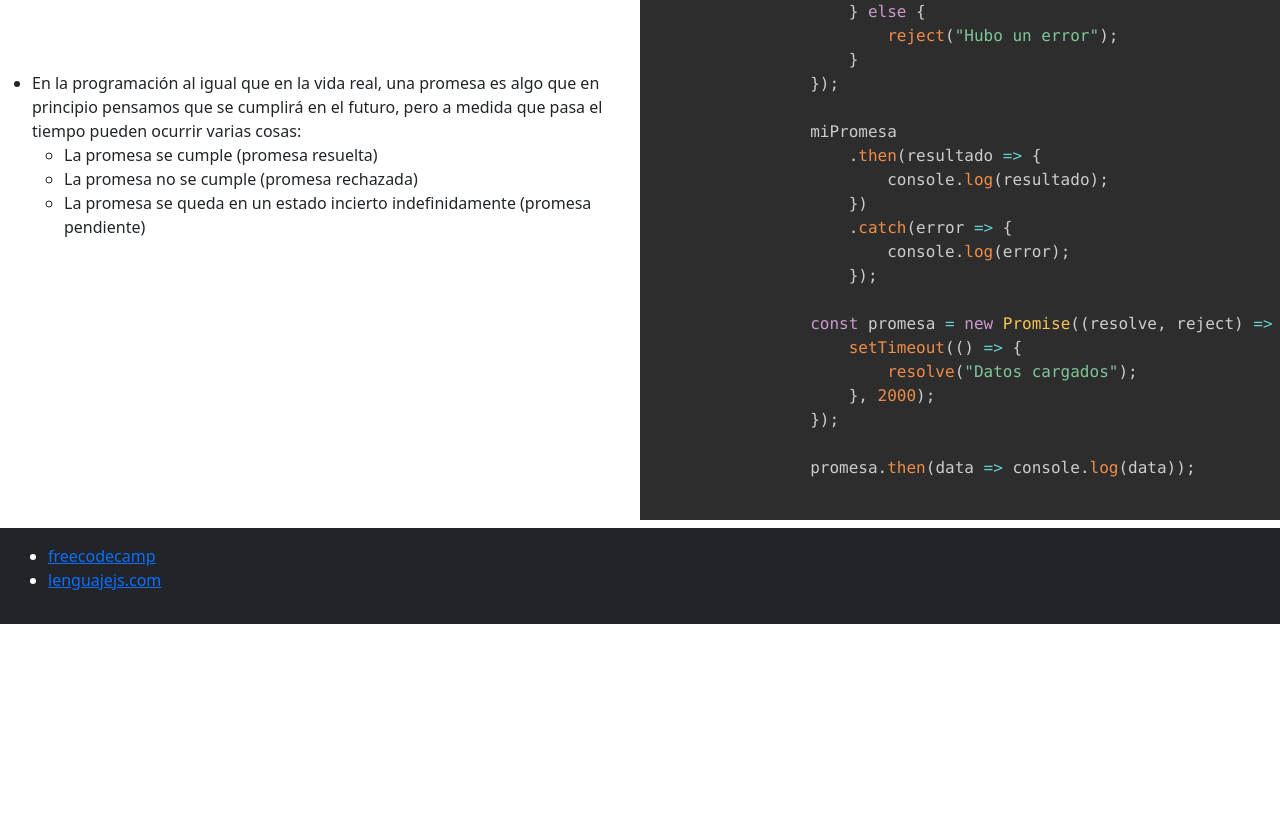
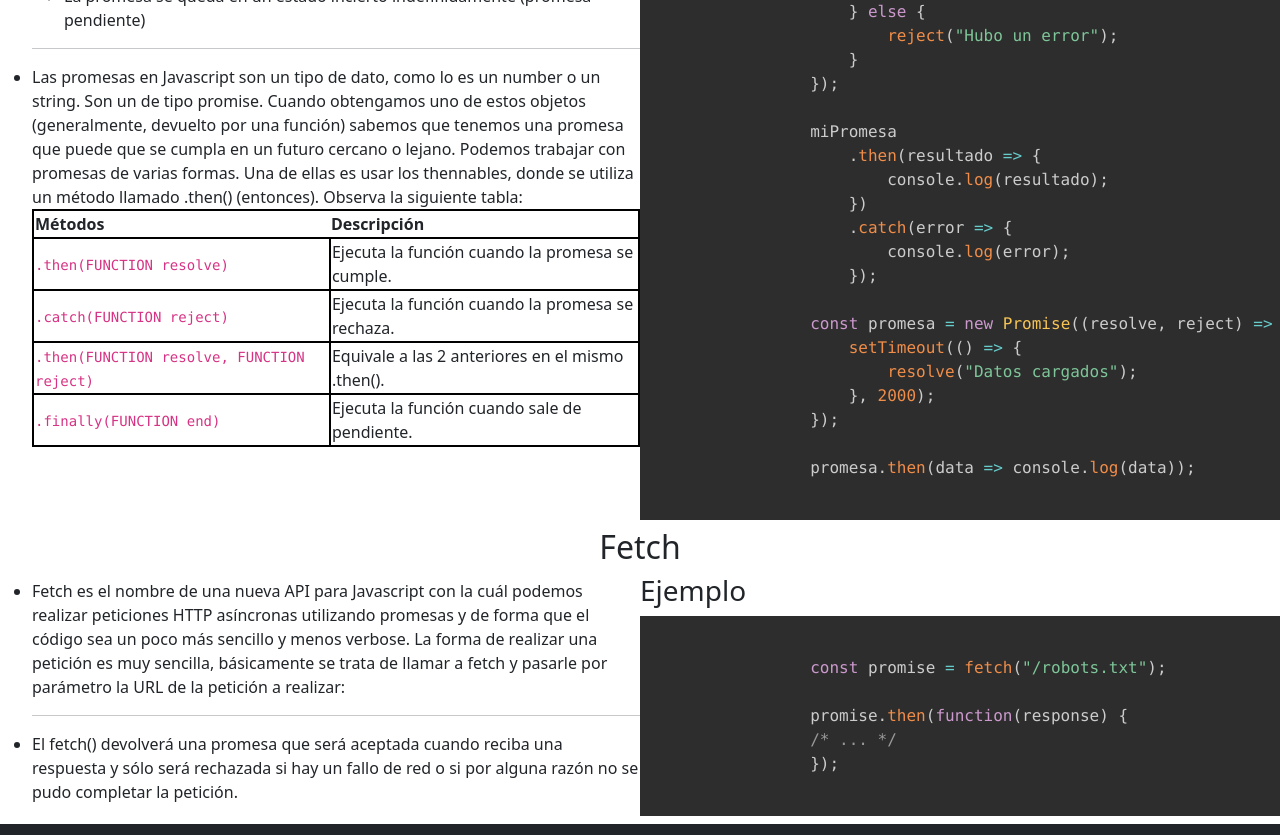
Before and after one commit to Melo-front/tarea2java, a plain HTML site: page index.html in a window 1280 px wide. Shown: the part 1560-2395 px from the top of the page. Before the commit the page ends 2184 px from the top, so only its background shows below. Drawn offline with nearby package versions, Linux system fonts and the light colour scheme.

Commit message:
se arregla el formato del footer

```diff
--- a/css/index.css
+++ b/css/index.css
@@ -0,0 +1,8 @@
+table,tr,td,thead,tbody{
+    border: 2px solid black;
+}
+
+a{
+    text-decoration: none;
+    color: white;
+}
--- a/index.html
+++ b/index.html
@@ -114,8 +114,39 @@
                         <li>La promesa se queda en un estado incierto indefinidamente (promesa pendiente)</li>
                     </ul>
                 </li>
+                <hr>
+                <li>Las promesas en Javascript son un tipo de dato, como lo es un number  o un string. Son un  de tipo promise. Cuando obtengamos uno de estos objetos (generalmente, devuelto por una función) sabemos que tenemos una promesa que puede que se cumpla en un futuro cercano o lejano.
+                Podemos trabajar con promesas de varias formas. Una de ellas es usar los thennables, donde se utiliza un método llamado .then() (entonces). Observa la siguiente tabla:</li>
+            <table class="tabla">
+                <thead>
+                    <tr>
+                        <th>Métodos</th>
+                        <th>Descripción</th>
+                    </tr>
+                </thead>
+                <tbody>
+                    <tr>
+                        <td><code>.then(FUNCTION resolve)</code></td>
+                        <td>Ejecuta la función cuando la promesa se cumple.</td>
+                    </tr>
+                    <tr>
+                        <td><code>.catch(FUNCTION reject)</code></td>
+                        <td>Ejecuta la función cuando la promesa se rechaza.</td>
+                    </tr>
+                    <tr>
+                        <td><code>.then(FUNCTION resolve, FUNCTION reject)</code></td>
+                        <td>Equivale a las 2 anteriores en el mismo .then().</td>
+                    </tr>
+                    <tr>
+                        <td><code>.finally(FUNCTION end)</code></td>
+                        <td>Ejecuta la función cuando sale de pendiente.</td>
+                    </tr>
+                </tbody>
+            </table>
 
             </ul>
+
+
             </div>
         <div class="col-12 col-md-6">
             <div>
@@ -156,11 +187,50 @@
 
     </section>
 
+    <section class="promesas">
+        <div class="d-flex justify-content-center align-items-center">
+            <h2>Fetch</h2>
+        </div>
+        <div class="d-flex flex-column flex-md-row">
+            <div class="d-flex justify-content-center align-items-center">
+            <ul>
+
+                <li>Fetch es el nombre de una nueva API para Javascript con la cuál podemos realizar peticiones HTTP asíncronas utilizando promesas y de forma que el código sea un poco más sencillo y menos verbose. La forma de realizar una petición es muy sencilla, básicamente se trata de llamar a fetch y pasarle por parámetro la URL de la petición a realizar:
+                </li>
+                <hr>
+                <li>El fetch() devolverá una promesa que será aceptada cuando reciba una respuesta y sólo será rechazada si hay un fallo de red o si por alguna razón no se pudo completar la petición.</li>
+
+
+            </ul>
+
+
+            </div>
+        <div class="col-12 col-md-6">
+            <div>
+                <h3>Ejemplo</h3>
+            </div>
+            <div class="conteiner consola-js">
+                <pre><code class="language-js">
+                const promise = fetch("/robots.txt");
+
+                promise.then(function(response) {
+                /* ... */
+                });
+                </code></pre>
+            </div>
+
+        </div>
+        </div>
+
+    </section>
+
+
 
     <footer class="bg-dark text-white p-3">
         <ul>
-            <li><a href="https://www.freecodecamp.org/espanol/news/javascript-bucles-explicados-for-while-loops/">freecodecamp</a> </li>
-            <li><a href="https://lenguajejs.com/asincronia/promesas/que-son/">lenguajejs.com</a></li>
+            <li><a href="https://www.freecodecamp.org/espanol/news/javascript-bucles-explicados-for-while-loops/">FreeCodeCamp. (s.f.). <i>Bucles en JavaScript: for y while</i>. Recuperado de https://www.freecodecamp.org/espanol/news/javascript-bucles-explicados-for-while-loops</a> </li>
+            <li><a href="https://lenguajejs.com/asincronia/promesas/que-son/">LenguajeJS. (s.f.). <i>¿Qué son las promesas en JavaScript?</i>. Recuperado de https://lenguajejs.com/asincronia/promesas/que-son/</a></li>
+            <li><a href="https://lenguajejs.com/javascript/peticiones-http/fetch/">LenguajeJS. (s.f.). <i>Fetch en JavaScript</i>. Recuperado de https://lenguajejs.com/javascript/peticiones-http/fetch</a></li>
         </ul>
     </footer>
 
```
